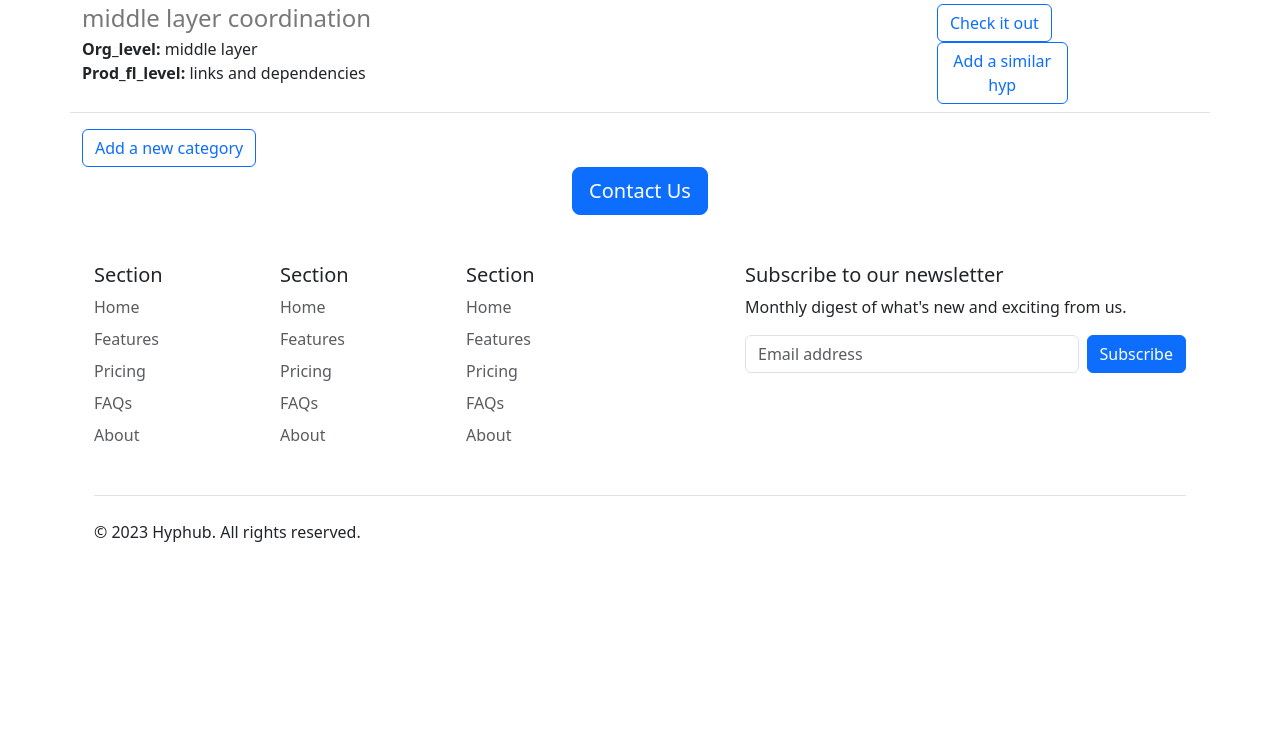
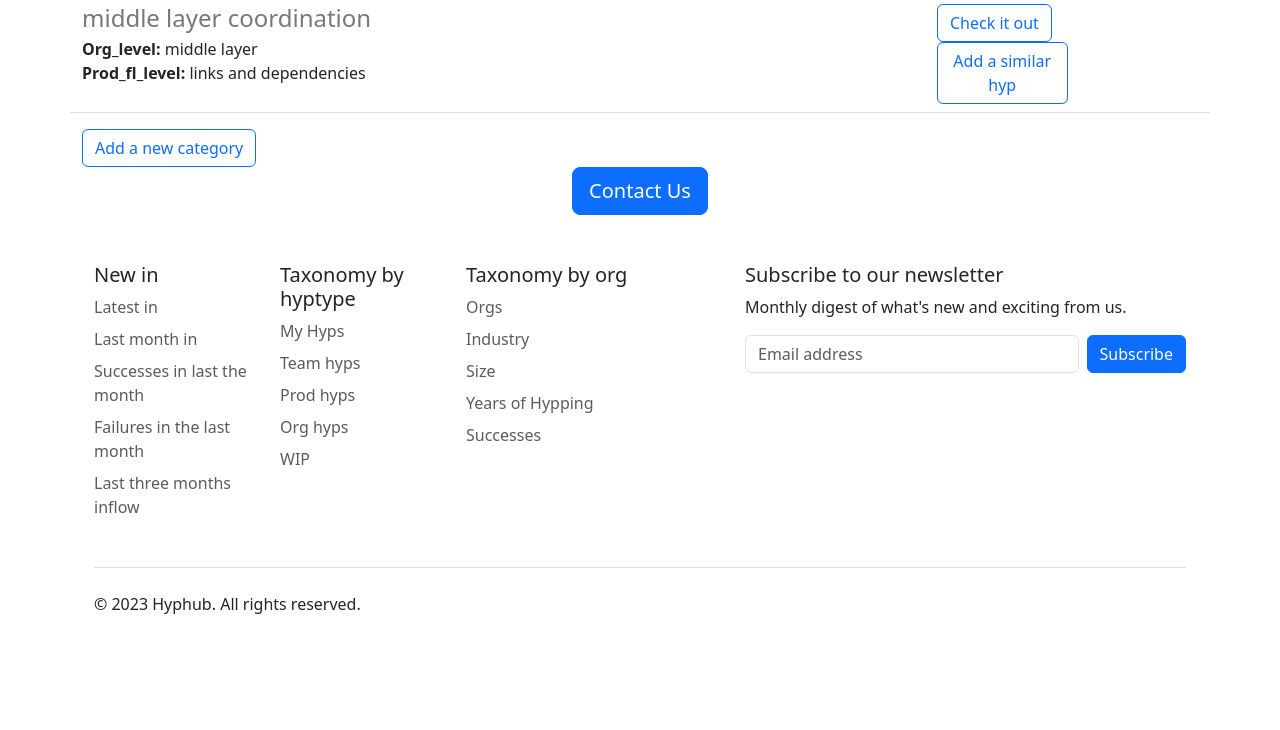
Before and after one commit to premalatha-balan/pyflask, a Flask app: page / in a window 1280 px wide. Shown: the part 1231-1961 px from the top of the page. Before the commit the page ends 1773 px from the top, so only its background shows below. Run offline with Flask 2, Linux system fonts and the light colour scheme.

Commit message:
Changed the footer descriptions

```diff
--- a/templates/footer.html
+++ b/templates/footer.html
@@ -2,35 +2,35 @@
   <footer class="py-5">
     <div class="row">
       <div class="col-6 col-md-2 mb-3">
-        <h5>Section</h5>
+        <h5>New in</h5>
         <ul class="nav flex-column">
-          <li class="nav-item mb-2"><a href="#" class="nav-link p-0 text-muted">Home</a></li>
-          <li class="nav-item mb-2"><a href="#" class="nav-link p-0 text-muted">Features</a></li>
-          <li class="nav-item mb-2"><a href="#" class="nav-link p-0 text-muted">Pricing</a></li>
-          <li class="nav-item mb-2"><a href="#" class="nav-link p-0 text-muted">FAQs</a></li>
-          <li class="nav-item mb-2"><a href="#" class="nav-link p-0 text-muted">About</a></li>
+          <li class="nav-item mb-2"><a href="#" class="nav-link p-0 text-muted">Latest in</a></li>
+          <li class="nav-item mb-2"><a href="#" class="nav-link p-0 text-muted">Last month in</a></li>
+          <li class="nav-item mb-2"><a href="#" class="nav-link p-0 text-muted">Successes in last the month</a></li>
+          <li class="nav-item mb-2"><a href="#" class="nav-link p-0 text-muted">Failures in the last month</a></li>
+          <li class="nav-item mb-2"><a href="#" class="nav-link p-0 text-muted">Last three months inflow</a></li>
         </ul>
       </div>
 
       <div class="col-6 col-md-2 mb-3">
-        <h5>Section</h5>
+        <h5>Taxonomy by hyptype</h5>
         <ul class="nav flex-column">
-          <li class="nav-item mb-2"><a href="#" class="nav-link p-0 text-muted">Home</a></li>
-          <li class="nav-item mb-2"><a href="#" class="nav-link p-0 text-muted">Features</a></li>
-          <li class="nav-item mb-2"><a href="#" class="nav-link p-0 text-muted">Pricing</a></li>
-          <li class="nav-item mb-2"><a href="#" class="nav-link p-0 text-muted">FAQs</a></li>
-          <li class="nav-item mb-2"><a href="#" class="nav-link p-0 text-muted">About</a></li>
+          <li class="nav-item mb-2"><a href="#" class="nav-link p-0 text-muted">My Hyps</a></li>
+          <li class="nav-item mb-2"><a href="#" class="nav-link p-0 text-muted">Team hyps</a></li>
+          <li class="nav-item mb-2"><a href="#" class="nav-link p-0 text-muted">Prod hyps</a></li>
+          <li class="nav-item mb-2"><a href="#" class="nav-link p-0 text-muted">Org hyps</a></li>
+          <li class="nav-item mb-2"><a href="#" class="nav-link p-0 text-muted">WIP</a></li>
         </ul>
       </div>
 
       <div class="col-6 col-md-2 mb-3">
-        <h5>Section</h5>
+        <h5>Taxonomy by org</h5>
         <ul class="nav flex-column">
-          <li class="nav-item mb-2"><a href="#" class="nav-link p-0 text-muted">Home</a></li>
-          <li class="nav-item mb-2"><a href="#" class="nav-link p-0 text-muted">Features</a></li>
-          <li class="nav-item mb-2"><a href="#" class="nav-link p-0 text-muted">Pricing</a></li>
-          <li class="nav-item mb-2"><a href="#" class="nav-link p-0 text-muted">FAQs</a></li>
-          <li class="nav-item mb-2"><a href="#" class="nav-link p-0 text-muted">About</a></li>
+          <li class="nav-item mb-2"><a href="#" class="nav-link p-0 text-muted">Orgs</a></li>
+          <li class="nav-item mb-2"><a href="#" class="nav-link p-0 text-muted">Industry</a></li>
+          <li class="nav-item mb-2"><a href="#" class="nav-link p-0 text-muted">Size</a></li>
+          <li class="nav-item mb-2"><a href="#" class="nav-link p-0 text-muted">Years of Hypping</a></li>
+          <li class="nav-item mb-2"><a href="#" class="nav-link p-0 text-muted">Successes</a></li>
         </ul>
       </div>
 
```
